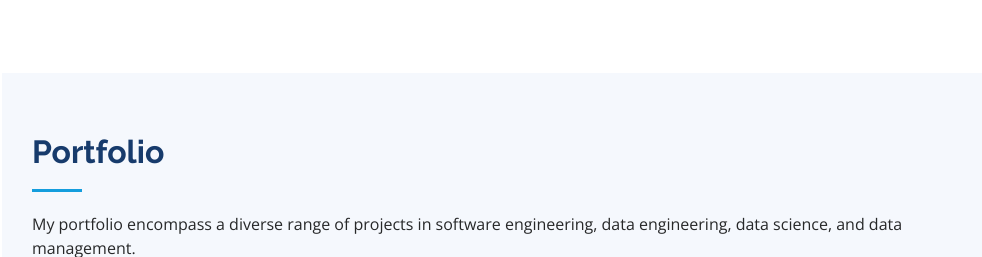
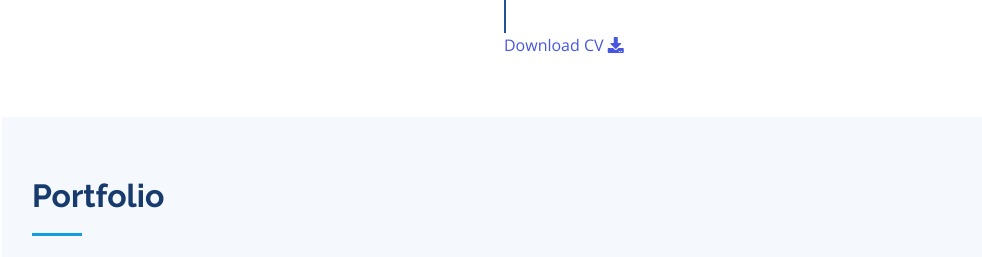
Before and after one commit to Djeinaba2019/djeinaba2019.github.io, a plain HTML site: page index.html in a window 1280 px wide. Shown: the part 5200-5457 px from the top of the page, without its empty margins (298-1280 px from the left). Drawn offline with nearby package versions, Linux system fonts and the light colour scheme.

Commit message:
download resume button

```diff
--- a/assets/css/style.css
+++ b/assets/css/style.css
@@ -1235,3 +1235,7 @@ a:hover {
 .technology-card p {
   font-size: 14px;
 }
+.btn-con {
+  display: flex;
+  align-self: flex-start;
+}
--- a/index.html
+++ b/index.html
@@ -23,7 +23,8 @@
   <link href="assets/vendor/boxicons/css/boxicons.min.css" rel="stylesheet">
   <link href="assets/vendor/glightbox/css/glightbox.min.css" rel="stylesheet">
   <link href="assets/vendor/swiper/swiper-bundle.min.css" rel="stylesheet">
-
+  <link rel="stylesheet" href="https://cdnjs.cloudflare.com/ajax/libs/font-awesome/5.15.4/css/all.min.css" integrity="sha512-1ycn6IcaQQ40/MKBW2W4Rhis/DbILU74C1vSrLJxCq57o941Ym01SwNsOMqvEBFlcgUa6xLiPY/NS5R+E6ztJQ==" crossorigin="anonymous" referrerpolicy="no-referrer" />
+  <link rel="stylesheet" href="https://cdnjs.cloudflare.com/ajax/libs/font-awesome/5.15.4/css/all.min.css" integrity="sha512-1ycn6IcaQQ40/MKBW2W4Rhis/DbILU74C1vSrLJxCq57o941Ym01SwNsOMqvEBFlcgUa6xLiPY/NS5R+E6ztJQ==" crossorigin="anonymous" referrerpolicy="no-referrer" />
   <!-- Template Main CSS File -->
   <link href="assets/css/style.css" rel="stylesheet">
 
@@ -476,6 +477,13 @@
               <p><em>Technical Stack: Python,Elasticsearch,logstash, Filebeat, kibana, Django, Flask, ansible, mysql,React-js,javascript,zeek</em></p>
             </div>
 
+            <div class="btn-con">
+              <a href="assets/files/Djeinaba's Resume-en.pdf" target="_blank" class="main-btn">
+                  <span class="btn-text">Download CV</span>
+                  <span class="btn-icon"><i class="fas fa-download"></i></span>
+              </a>
+          </div>
+
           </div>
         </div>
 
```
Also changed, not shown: 1 other file.
